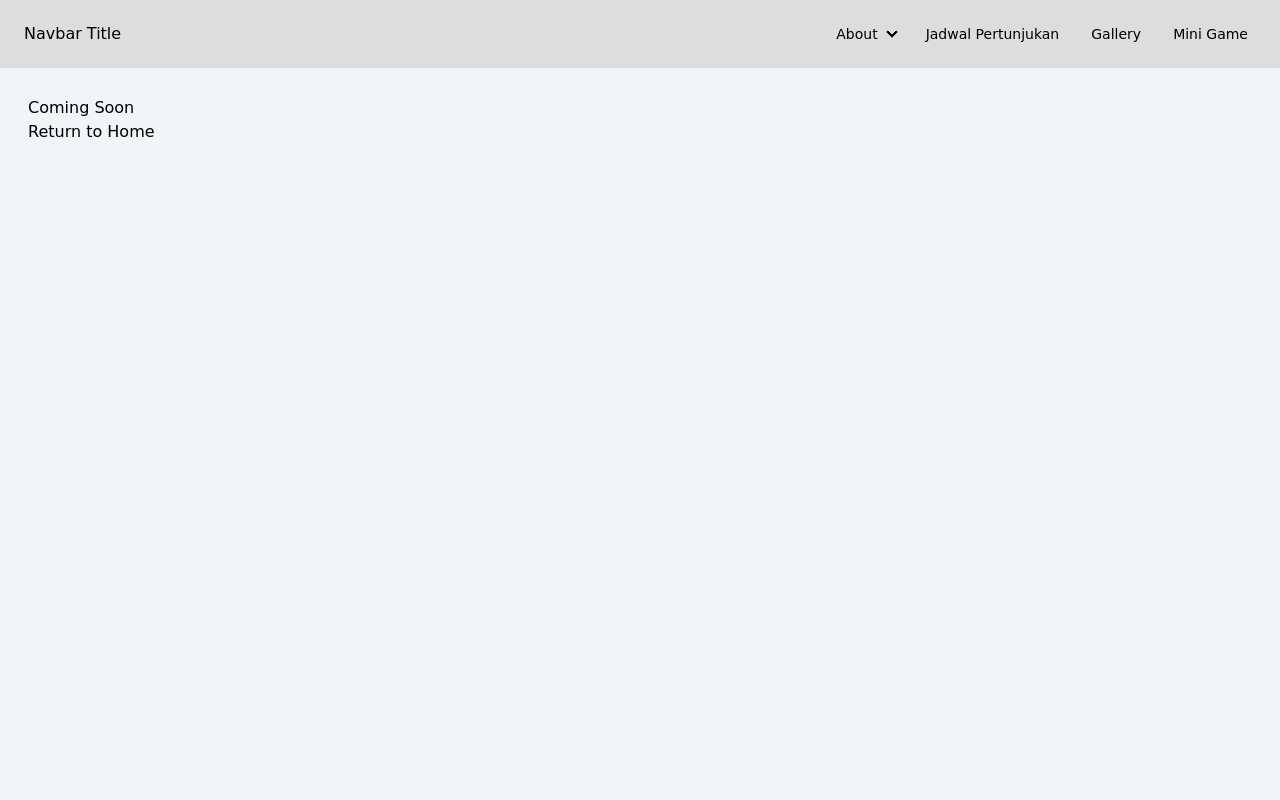
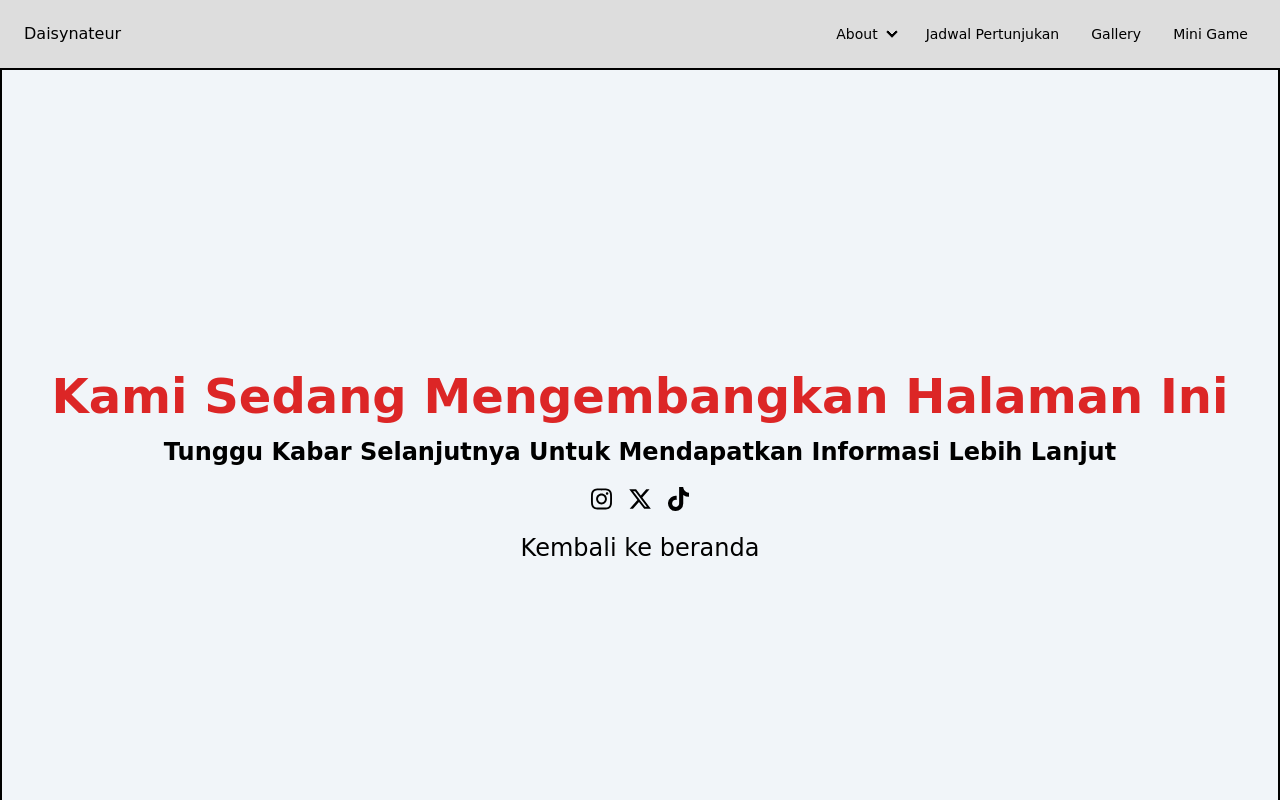
Before and after one commit to RizkiMaula/daisynateur, a Next.js app: page /jadwal-pertunjukan in a window 1280 px wide. Shown: the top 800 px of the page. Built offline with nearby package versions, Linux system fonts and the light colour scheme.

Commit message:
coba benerin

```diff
--- a/src/app/assets/CaroucelPics.jsx
+++ b/src/app/assets/CaroucelPics.jsx
@@ -26,7 +26,4 @@ import foto25 from '../assets/pics/foto25.jpg';
 
 const carouselPics = [foto1, foto2, foto3, foto4, foto5, foto6, foto7, foto8, foto9, foto10, foto11, foto12, foto13, foto14, foto15, foto16, foto17, foto18, foto19, foto20, foto21, foto22, foto23, foto24, foto25];
 
-const pics = [];
-
 export default carouselPics;
-export { pics };
--- a/src/app/components/fragments/Banner.jsx
+++ b/src/app/components/fragments/Banner.jsx
@@ -14,19 +14,19 @@ export const Banner = () => {
       <div className="hero-content flex-col lg:flex-row-reverse">
         <Photo
           item={carouselPics[1]}
-          width="w-96"
-          height="h-96"
+          width="w-80 md:w-96"
+          height="h-88 md:h-96"
         />
 
         <div>
-          <h1 className="text-5xl font-bold">SELAMAT DATANG DI WEBSITE KAMI</h1>
+          <h1 className="md:text-6xl text-4xl font-bold">SELAMAT DATANG DI WEBSITE KAMI</h1>
           <p className="py-6">Di sini kamu dapat menemukan informasi seputar Daisy JKT48 dan Daisynateur</p>
           <div className="flex gap-4">
             <Link
               href="/about-idol"
               className="btn btn-primary"
             >
-              Mari Berkenalan Dengan Daisy
+              Tentang Daisy
             </Link>
             <Link
               target="_blank"
--- a/src/app/components/fragments/CominSoon.jsx
+++ b/src/app/components/fragments/CominSoon.jsx
@@ -1,10 +1,42 @@
+import { FontAwesomeIcon } from '@fortawesome/react-fontawesome';
+import { faInstagram, faTiktok, faXTwitter } from '@fortawesome/free-brands-svg-icons';
 import Link from 'next/link';
 
 export default () => {
   return (
-    <div>
-      <h1>Coming Soon</h1>
-      <Link href={'/'}>Return to Home</Link>
+    <div className="flex flex-col min-h-screen items-center justify-center gap-4 text-2xl text-center border-2 border-black">
+      <h1 className="text-2xl md:text-5xl font-bold text-red-600">Kami Sedang Mengembangkan Halaman Ini</h1>
+      <h2 className="text-sm md:text-2xl font-bold">Tunggu Kabar Selanjutnya Untuk Mendapatkan Informasi Lebih Lanjut</h2>
+      <div className="flex gap-4">
+        <Link
+          target="_blank"
+          href={'https://instagram.com/daisynateur'}
+          className="hover:text-secondary hover:scale-110 hover:duration-300"
+        >
+          <FontAwesomeIcon icon={faInstagram} />
+        </Link>
+        <Link
+          target="_blank"
+          href={'https://x.com/daisynateur'}
+          className="hover:text-secondary hover:scale-110 hover:duration-300"
+        >
+          <FontAwesomeIcon icon={faXTwitter} />
+        </Link>
+        <Link
+          target="_blank"
+          href={'https://tiktok.com/daisynateur'}
+          className="hover:text-secondary hover:scale-110 hover:duration-300"
+        >
+          <FontAwesomeIcon icon={faTiktok} />
+        </Link>
+      </div>
+
+      <Link
+        className="hover:text-secondary hover:scale-110 hover:duration-300"
+        href={'/'}
+      >
+        Kembali ke beranda
+      </Link>
     </div>
   );
 };
--- a/src/app/components/fragments/Gallery.jsx
+++ b/src/app/components/fragments/Gallery.jsx
@@ -59,6 +59,7 @@ export const Gallery = () => {
             >
               <Image
                 src={pic}
+                alt="gambar"
                 className="w-full"
               />
             </div>
--- a/src/app/components/fragments/Navbar.jsx
+++ b/src/app/components/fragments/Navbar.jsx
@@ -32,7 +32,7 @@ export default function Navbar({ children }) {
               legacyBehavior
               href={'/'}
             >
-              <a>Navbar Title</a>
+              <a>Daisynateur</a>
             </Link>
           </div>
           <div className="hidden flex-none lg:block">
--- a/src/app/game/page.js
+++ b/src/app/game/page.js
@@ -2,7 +2,7 @@ import CominSoon from '../components/fragments/CominSoon';
 
 export default function game() {
   return (
-    <div className="flex flex-col min-h-screen items-center justify-center gap-4 text-2xl bg-blue-200">
+    <div>
       <CominSoon />
     </div>
   );
--- a/src/app/jadwal-pertunjukan/page.js
+++ b/src/app/jadwal-pertunjukan/page.js
@@ -1,9 +1,5 @@
 import CominSoon from '../components/fragments/CominSoon';
 
 export default () => {
-  return (
-    <div className="m-4 min-h-screen p-3">
-      <CominSoon />
-    </div>
-  );
+  return <CominSoon />;
 };
```
